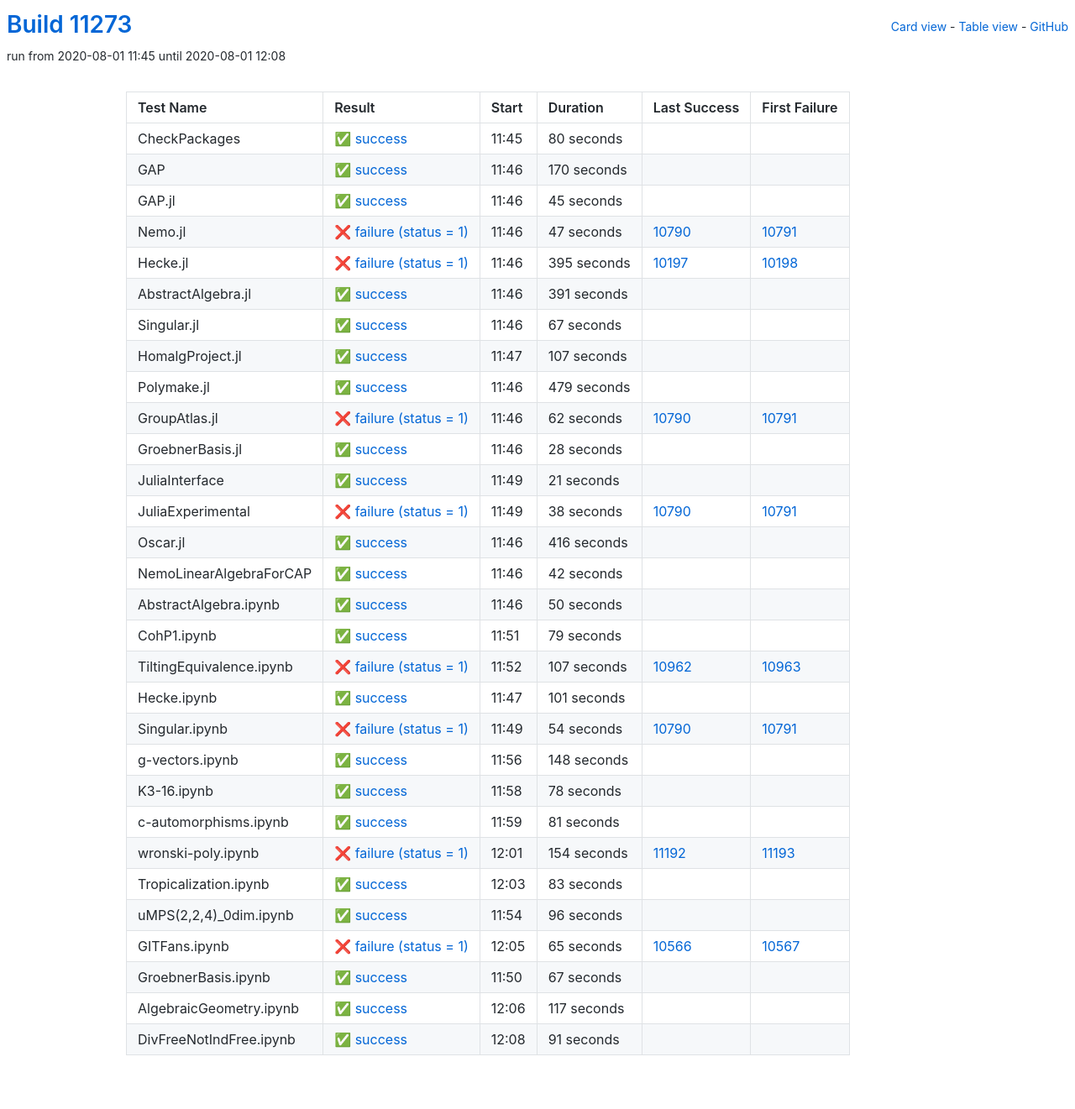
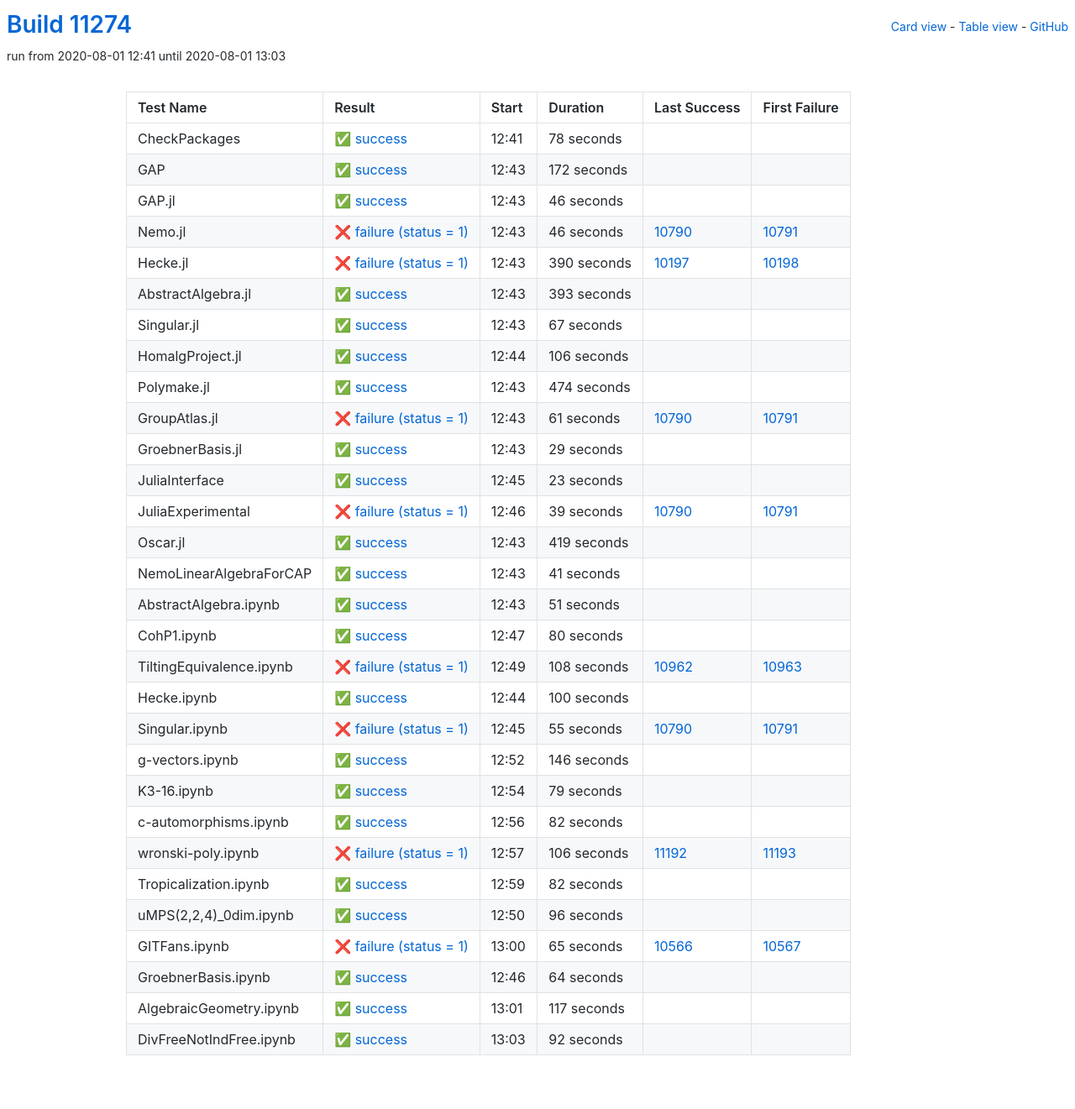
Before and after one commit to oscar-system/oscar-ci-status, a Jekyll site: the page built from table.html, in a window 1280 px wide. Shown: the whole page at 84% size. Built offline with Jekyll 4.4.1, drawn with Linux system fonts in a browser that asks for light colours.

Commit message:
Build #11274

```diff
--- a/_data/ci.yml
+++ b/_data/ci.yml
@@ -1,6 +1,6 @@
 ---
-build: 11273
-build_url: https://oscarci.mathematik.uni-kl.de/job/oscar/11273/
+build: 11274
+build_url: https://oscarci.mathematik.uni-kl.de/job/oscar/11274/
 job: oscar
 organization: oscar-system
 repo: oscar-ci-status
@@ -8,80 +8,80 @@
 tests:
 - name: CheckPackages
   id: checkpackages
-  log: https://oscarci.mathematik.uni-kl.de/job/oscar/11273/artifact/logs/build-11273/CheckPackages.log
-  start: 2020-08-01 11:45
+  log: https://oscarci.mathematik.uni-kl.de/job/oscar/11274/artifact/logs/build-11274/CheckPackages.log
+  start: 2020-08-01 12:41
   success: true
   exitcode: 0
   status: success
-  duration: 80
+  duration: 78
   last_success: false
   last_success_url:
   first_failure: false
   first_failure_url:
 - name: GAP
   id: gap
-  log: https://oscarci.mathematik.uni-kl.de/job/oscar/11273/artifact/logs/build-11273/GAP.log
-  start: 2020-08-01 11:46
+  log: https://oscarci.mathematik.uni-kl.de/job/oscar/11274/artifact/logs/build-11274/GAP.log
+  start: 2020-08-01 12:43
   success: true
   exitcode: 0
   status: success
-  duration: 170
+  duration: 172
   last_success: false
   last_success_url:
   first_failure: false
   first_failure_url:
 - name: GAP.jl
   id: gap-jl
-  log: https://oscarci.mathematik.uni-kl.de/job/oscar/11273/artifact/logs/build-11273/GAP.jl.log
-  start: 2020-08-01 11:46
+  log: https://oscarci.mathematik.uni-kl.de/job/oscar/11274/artifact/logs/build-11274/GAP.jl.log
+  start: 2020-08-01 12:43
   success: true
   exitcode: 0
   status: success
-  duration: 45
+  duration: 46
   last_success: false
   last_success_url:
   first_failure: false
   first_failure_url:
 - name: Nemo.jl
   id: nemo-jl
-  log: https://oscarci.mathematik.uni-kl.de/job/oscar/11273/artifact/logs/build-11273/Nemo.jl.log
-  start: 2020-08-01 11:46
+  log: https://oscarci.mathematik.uni-kl.de/job/oscar/11274/artifact/logs/build-11274/Nemo.jl.log
+  start: 2020-08-01 12:43
   success: false
   exitcode: 1
   status: failure
-  duration: 47
+  duration: 46
   last_success: 10790
   last_success_url: https://oscarci.mathematik.uni-kl.de/job/oscar/10790/
   first_failure: 10791
   first_failure_url: https://oscarci.mathematik.uni-kl.de/job/oscar/10791/
 - name: Hecke.jl
   id: hecke-jl
-  log: https://oscarci.mathematik.uni-kl.de/job/oscar/11273/artifact/logs/build-11273/Hecke.jl.log
-  start: 2020-08-01 11:46
+  log: https://oscarci.mathematik.uni-kl.de/job/oscar/11274/artifact/logs/build-11274/Hecke.jl.log
+  start: 2020-08-01 12:43
   success: false
   exitcode: 1
   status: failure
-  duration: 395
+  duration: 390
   last_success: 10197
   last_success_url: https://oscarci.mathematik.uni-kl.de/job/oscar/10197/
   first_failure: 10198
   first_failure_url: https://oscarci.mathematik.uni-kl.de/job/oscar/10198/
 - name: AbstractAlgebra.jl
   id: abstractalgebra-jl
-  log: https://oscarci.mathematik.uni-kl.de/job/oscar/11273/artifact/logs/build-11273/AbstractAlgebra.jl.log
-  start: 2020-08-01 11:46
+  log: https://oscarci.mathematik.uni-kl.de/job/oscar/11274/artifact/logs/build-11274/AbstractAlgebra.jl.log
+  start: 2020-08-01 12:43
   success: true
   exitcode: 0
   status: success
-  duration: 391
+  duration: 393
   last_success: false
   last_success_url:
   first_failure: false
   first_failure_url:
 - name: Singular.jl
   id: singular-jl
-  log: https://oscarci.mathematik.uni-kl.de/job/oscar/11273/artifact/logs/build-11273/Singular.jl.log
-  start: 2020-08-01 11:46
+  log: https://oscarci.mathematik.uni-kl.de/job/oscar/11274/artifact/logs/build-11274/Singular.jl.log
+  start: 2020-08-01 12:43
   success: true
   exitcode: 0
   status: success
@@ -92,116 +92,176 @@
   first_failure_url:
 - name: HomalgProject.jl
   id: homalgproject-jl
-  log: https://oscarci.mathematik.uni-kl.de/job/oscar/11273/artifact/logs/build-11273/HomalgProject.jl.log
-  start: 2020-08-01 11:47
+  log: https://oscarci.mathematik.uni-kl.de/job/oscar/11274/artifact/logs/build-11274/HomalgProject.jl.log
+  start: 2020-08-01 12:44
   success: true
   exitcode: 0
   status: success
-  duration: 107
+  duration: 106
   last_success: false
   last_success_url:
   first_failure: false
   first_failure_url:
 - name: Polymake.jl
   id: polymake-jl
-  log: https://oscarci.mathematik.uni-kl.de/job/oscar/11273/artifact/logs/build-11273/Polymake.jl.log
-  start: 2020-08-01 11:46
+  log: https://oscarci.mathematik.uni-kl.de/job/oscar/11274/artifact/logs/build-11274/Polymake.jl.log
+  start: 2020-08-01 12:43
   success: true
   exitcode: 0
   status: success
-  duration: 479
+  duration: 474
   last_success: false
   last_success_url:
   first_failure: false
   first_failure_url:
 - name: GroupAtlas.jl
   id: groupatlas-jl
-  log: https://oscarci.mathematik.uni-kl.de/job/oscar/11273/artifact/logs/build-11273/GroupAtlas.jl.log
-  start: 2020-08-01 11:46
+  log: https://oscarci.mathematik.uni-kl.de/job/oscar/11274/artifact/logs/build-11274/GroupAtlas.jl.log
+  start: 2020-08-01 12:43
   success: false
   exitcode: 1
   status: failure
-  duration: 62
+  duration: 61
   last_success: 10790
   last_success_url: https://oscarci.mathematik.uni-kl.de/job/oscar/10790/
   first_failure: 10791
   first_failure_url: https://oscarci.mathematik.uni-kl.de/job/oscar/10791/
 - name: GroebnerBasis.jl
   id: groebnerbasis-jl
-  log: https://oscarci.mathematik.uni-kl.de/job/oscar/11273/artifact/logs/build-11273/GroebnerBasis.jl.log
-  start: 2020-08-01 11:46
+  log: https://oscarci.mathematik.uni-kl.de/job/oscar/11274/artifact/logs/build-11274/GroebnerBasis.jl.log
+  start: 2020-08-01 12:43
   success: true
   exitcode: 0
   status: success
-  duration: 28
+  duration: 29
   last_success: false
   last_success_url:
   first_failure: false
   first_failure_url:
 - name: JuliaInterface
   id: juliainterface
-  log: https://oscarci.mathematik.uni-kl.de/job/oscar/11273/artifact/logs/build-11273/JuliaInterface.log
-  start: 2020-08-01 11:49
+  log: https://oscarci.mathematik.uni-kl.de/job/oscar/11274/artifact/logs/build-11274/JuliaInterface.log
+  start: 2020-08-01 12:45
   success: true
   exitcode: 0
   status: success
-  duration: 21
+  duration: 23
   last_success: false
   last_success_url:
   first_failure: false
   first_failure_url:
 - name: JuliaExperimental
   id: juliaexperimental
-  log: https://oscarci.mathematik.uni-kl.de/job/oscar/11273/artifact/logs/build-11273/JuliaExperimental.log
-  start: 2020-08-01 11:49
+  log: https://oscarci.mathematik.uni-kl.de/job/oscar/11274/artifact/logs/build-11274/JuliaExperimental.log
+  start: 2020-08-01 12:46
   success: false
   exitcode: 1
   status: failure
-  duration: 38
+  duration: 39
   last_success: 10790
   last_success_url: https://oscarci.mathematik.uni-kl.de/job/oscar/10790/
   first_failure: 10791
   first_failure_url: https://oscarci.mathematik.uni-kl.de/job/oscar/10791/
 - name: Oscar.jl
   id: oscar-jl
-  log: https://oscarci.mathematik.uni-kl.de/job/oscar/11273/artifact/logs/build-11273/Oscar.jl.log
-  start: 2020-08-01 11:46
+  log: https://oscarci.mathematik.uni-kl.de/job/oscar/11274/artifact/logs/build-11274/Oscar.jl.log
+  start: 2020-08-01 12:43
   success: true
   exitcode: 0
   status: success
-  duration: 416
+  duration: 419
   last_success: false
   last_success_url:
   first_failure: false
   first_failure_url:
 - name: NemoLinearAlgebraForCAP
   id: nemolinearalgebraforcap
-  log: https://oscarci.mathematik.uni-kl.de/job/oscar/11273/artifact/logs/build-11273/NemoLinearAlgebraForCAP.log
-  start: 2020-08-01 11:46
+  log: https://oscarci.mathematik.uni-kl.de/job/oscar/11274/artifact/logs/build-11274/NemoLinearAlgebraForCAP.log
+  start: 2020-08-01 12:43
   success: true
   exitcode: 0
   status: success
-  duration: 42
+  duration: 41
   last_success: false
   last_success_url:
   first_failure: false
   first_failure_url:
 - name: AbstractAlgebra.ipynb
   id: abstractalgebra-ipynb
-  log: https://oscarci.mathematik.uni-kl.de/job/oscar/11273/artifact/logs/build-11273/AbstractAlgebra.ipynb.log
-  start: 2020-08-01 11:46
+  log: https://oscarci.mathematik.uni-kl.de/job/oscar/11274/artifact/logs/build-11274/AbstractAlgebra.ipynb.log
+  start: 2020-08-01 12:43
   success: true
   exitcode: 0
   status: success
-  duration: 50
+  duration: 51
   last_success: false
   last_success_url:
   first_failure: false
   first_failure_url:
 - name: CohP1.ipynb
   id: cohp1-ipynb
-  log: https://oscarci.mathematik.uni-kl.de/job/oscar/11273/artifact/logs/build-11273/CohP1.ipynb.log
-  start: 2020-08-01 11:51
+  log: https://oscarci.mathematik.uni-kl.de/job/oscar/11274/artifact/logs/build-11274/CohP1.ipynb.log
+  start: 2020-08-01 12:47
+  success: true
+  exitcode: 0
+  status: success
+  duration: 80
+  last_success: false
+  last_success_url:
+  first_failure: false
+  first_failure_url:
+- name: TiltingEquivalence.ipynb
+  id: tiltingequivalence-ipynb
+  log: https://oscarci.mathematik.uni-kl.de/job/oscar/11274/artifact/logs/build-11274/TiltingEquivalence.ipynb.log
+  start: 2020-08-01 12:49
+  success: false
+  exitcode: 1
+  status: failure
+  duration: 108
+  last_success: 10962
+  last_success_url: https://oscarci.mathematik.uni-kl.de/job/oscar/10962/
+  first_failure: 10963
+  first_failure_url: https://oscarci.mathematik.uni-kl.de/job/oscar/10963/
+- name: Hecke.ipynb
+  id: hecke-ipynb
+  log: https://oscarci.mathematik.uni-kl.de/job/oscar/11274/artifact/logs/build-11274/Hecke.ipynb.log
+  start: 2020-08-01 12:44
+  success: true
+  exitcode: 0
+  status: success
+  duration: 100
+  last_success: false
+  last_success_url:
+  first_failure: false
+  first_failure_url:
+- name: Singular.ipynb
+  id: singular-ipynb
+  log: https://oscarci.mathematik.uni-kl.de/job/oscar/11274/artifact/logs/build-11274/Singular.ipynb.log
+  start: 2020-08-01 12:45
+  success: false
+  exitcode: 1
+  status: failure
+  duration: 55
+  last_success: 10790
+  last_success_url: https://oscarci.mathematik.uni-kl.de/job/oscar/10790/
+  first_failure: 10791
+  first_failure_url: https://oscarci.mathematik.uni-kl.de/job/oscar/10791/
+- name: g-vectors.ipynb
+  id: g-vectors-ipynb
+  log: https://oscarci.mathematik.uni-kl.de/job/oscar/11274/artifact/logs/build-11274/g-vectors.ipynb.log
+  start: 2020-08-01 12:52
+  success: true
+  exitcode: 0
+  status: success
+  duration: 146
+  last_success: false
+  last_success_url:
+  first_failure: false
+  first_failure_url:
+- name: K3-16.ipynb
+  id: k3-16-ipynb
+  log: https://oscarci.mathematik.uni-kl.de/job/oscar/11274/artifact/logs/build-11274/K3-16.ipynb.log
+  start: 2020-08-01 12:54
   success: true
   exitcode: 0
   status: success
@@ -210,106 +270,46 @@
   last_success_url:
   first_failure: false
   first_failure_url:
-- name: TiltingEquivalence.ipynb
-  id: tiltingequivalence-ipynb
-  log: https://oscarci.mathematik.uni-kl.de/job/oscar/11273/artifact/logs/build-11273/TiltingEquivalence.ipynb.log
-  start: 2020-08-01 11:52
-  success: false
-  exitcode: 1
-  status: failure
-  duration: 107
-  last_success: 10962
-  last_success_url: https://oscarci.mathematik.uni-kl.de/job/oscar/10962/
-  first_failure: 10963
-  first_failure_url: https://oscarci.mathematik.uni-kl.de/job/oscar/10963/
-- name: Hecke.ipynb
-  id: hecke-ipynb
-  log: https://oscarci.mathematik.uni-kl.de/job/oscar/11273/artifact/logs/build-11273/Hecke.ipynb.log
-  start: 2020-08-01 11:47
+- name: c-automorphisms.ipynb
+  id: c-automorphisms-ipynb
+  log: https://oscarci.mathematik.uni-kl.de/job/oscar/11274/artifact/logs/build-11274/c-automorphisms.ipynb.log
+  start: 2020-08-01 12:56
   success: true
   exitcode: 0
   status: success
-  duration: 101
-  last_success: false
-  last_success_url:
-  first_failure: false
-  first_failure_url:
-- name: Singular.ipynb
-  id: singular-ipynb
-  log: https://oscarci.mathematik.uni-kl.de/job/oscar/11273/artifact/logs/build-11273/Singular.ipynb.log
-  start: 2020-08-01 11:49
-  success: false
-  exitcode: 1
-  status: failure
-  duration: 54
-  last_success: 10790
-  last_success_url: https://oscarci.mathematik.uni-kl.de/job/oscar/10790/
-  first_failure: 10791
-  first_failure_url: https://oscarci.mathematik.uni-kl.de/job/oscar/10791/
-- name: g-vectors.ipynb
-  id: g-vectors-ipynb
-  log: https://oscarci.mathematik.uni-kl.de/job/oscar/11273/artifact/logs/build-11273/g-vectors.ipynb.log
-  start: 2020-08-01 11:56
-  success: true
-  exitcode: 0
-  status: success
-  duration: 148
-  last_success: false
-  last_success_url:
-  first_failure: false
-  first_failure_url:
-- name: K3-16.ipynb
-  id: k3-16-ipynb
-  log: https://oscarci.mathematik.uni-kl.de/job/oscar/11273/artifact/logs/build-11273/K3-16.ipynb.log
-  start: 2020-08-01 11:58
-  success: true
-  exitcode: 0
-  status: success
-  duration: 78
-  last_success: false
-  last_success_url:
-  first_failure: false
-  first_failure_url:
-- name: c-automorphisms.ipynb
-  id: c-automorphisms-ipynb
-  log: https://oscarci.mathematik.uni-kl.de/job/oscar/11273/artifact/logs/build-11273/c-automorphisms.ipynb.log
-  start: 2020-08-01 11:59
-  success: true
-  exitcode: 0
-  status: success
-  duration: 81
+  duration: 82
   last_success: false
   last_success_url:
   first_failure: false
   first_failure_url:
 - name: wronski-poly.ipynb
   id: wronski-poly-ipynb
-  log: https://oscarci.mathematik.uni-kl.de/job/oscar/11273/artifact/logs/build-11273/wronski-poly.ipynb.log
-  start: 2020-08-01 12:01
+  log: https://oscarci.mathematik.uni-kl.de/job/oscar/11274/artifact/logs/build-11274/wronski-poly.ipynb.log
+  start: 2020-08-01 12:57
   success: false
   exitcode: 1
   status: failure
-  duration: 154
+  duration: 106
   last_success: 11192
   last_success_url: https://oscarci.mathematik.uni-kl.de/job/oscar/11192/
   first_failure: 11193
   first_failure_url: https://oscarci.mathematik.uni-kl.de/job/oscar/11193/
 - name: Tropicalization.ipynb
   id: tropicalization-ipynb
-  log: https://oscarci.mathematik.uni-kl.de/job/oscar/11273/artifact/logs/build-11273/Tropicalization.ipynb.log
-  start: 2020-08-01 12:03
+  log: https://oscarci.mathematik.uni-kl.de/job/oscar/11274/artifact/logs/build-11274/Tropicalization.ipynb.log
+  start: 2020-08-01 12:59
   success: true
   exitcode: 0
   status: success
-  duration: 83
+  duration: 82
   last_success: false
   last_success_url:
   first_failure: false
   first_failure_url:
 - name: uMPS(2,2,4)_0dim.ipynb
   id: umps-2-2-4-0dim-ipynb
-  log: https://oscarci.mathematik.uni-kl.de/job/oscar/11273/artifact/logs/build-11273/uMPS-2-2-4-_0dim.ipynb.log
-  start: 2020-08-01 11:54
+  log: https://oscarci.mathematik.uni-kl.de/job/oscar/11274/artifact/logs/build-11274/uMPS-2-2-4-_0dim.ipynb.log
+  start: 2020-08-01 12:50
   success: true
   exitcode: 0
   status: success
@@ -320,8 +320,8 @@
   first_failure_url:
 - name: GITFans.ipynb
   id: gitfans-ipynb
-  log: https://oscarci.mathematik.uni-kl.de/job/oscar/11273/artifact/logs/build-11273/GITFans.ipynb.log
-  start: 2020-08-01 12:05
+  log: https://oscarci.mathematik.uni-kl.de/job/oscar/11274/artifact/logs/build-11274/GITFans.ipynb.log
+  start: 2020-08-01 13:00
   success: false
   exitcode: 1
   status: failure
@@ -332,20 +332,20 @@
   first_failure_url: https://oscarci.mathematik.uni-kl.de/job/oscar/10567/
 - name: GroebnerBasis.ipynb
   id: groebnerbasis-ipynb
-  log: https://oscarci.mathematik.uni-kl.de/job/oscar/11273/artifact/logs/build-11273/GroebnerBasis.ipynb.log
-  start: 2020-08-01 11:50
+  log: https://oscarci.mathematik.uni-kl.de/job/oscar/11274/artifact/logs/build-11274/GroebnerBasis.ipynb.log
+  start: 2020-08-01 12:46
   success: true
   exitcode: 0
   status: success
-  duration: 67
+  duration: 64
   last_success: false
   last_success_url:
   first_failure: false
   first_failure_url:
 - name: AlgebraicGeometry.ipynb
   id: algebraicgeometry-ipynb
-  log: https://oscarci.mathematik.uni-kl.de/job/oscar/11273/artifact/logs/build-11273/AlgebraicGeometry.ipynb.log
-  start: 2020-08-01 12:06
+  log: https://oscarci.mathematik.uni-kl.de/job/oscar/11274/artifact/logs/build-11274/AlgebraicGeometry.ipynb.log
+  start: 2020-08-01 13:01
   success: true
   exitcode: 0
   status: success
@@ -356,12 +356,12 @@
   first_failure_url:
 - name: DivFreeNotIndFree.ipynb
   id: divfreenotindfree-ipynb
-  log: https://oscarci.mathematik.uni-kl.de/job/oscar/11273/artifact/logs/build-11273/DivFreeNotIndFree.ipynb.log
-  start: 2020-08-01 12:08
+  log: https://oscarci.mathematik.uni-kl.de/job/oscar/11274/artifact/logs/build-11274/DivFreeNotIndFree.ipynb.log
+  start: 2020-08-01 13:03
   success: true
   exitcode: 0
   status: success
-  duration: 91
+  duration: 92
   last_success: false
   last_success_url:
   first_failure: false
```
Also changed, not shown: README.md.
